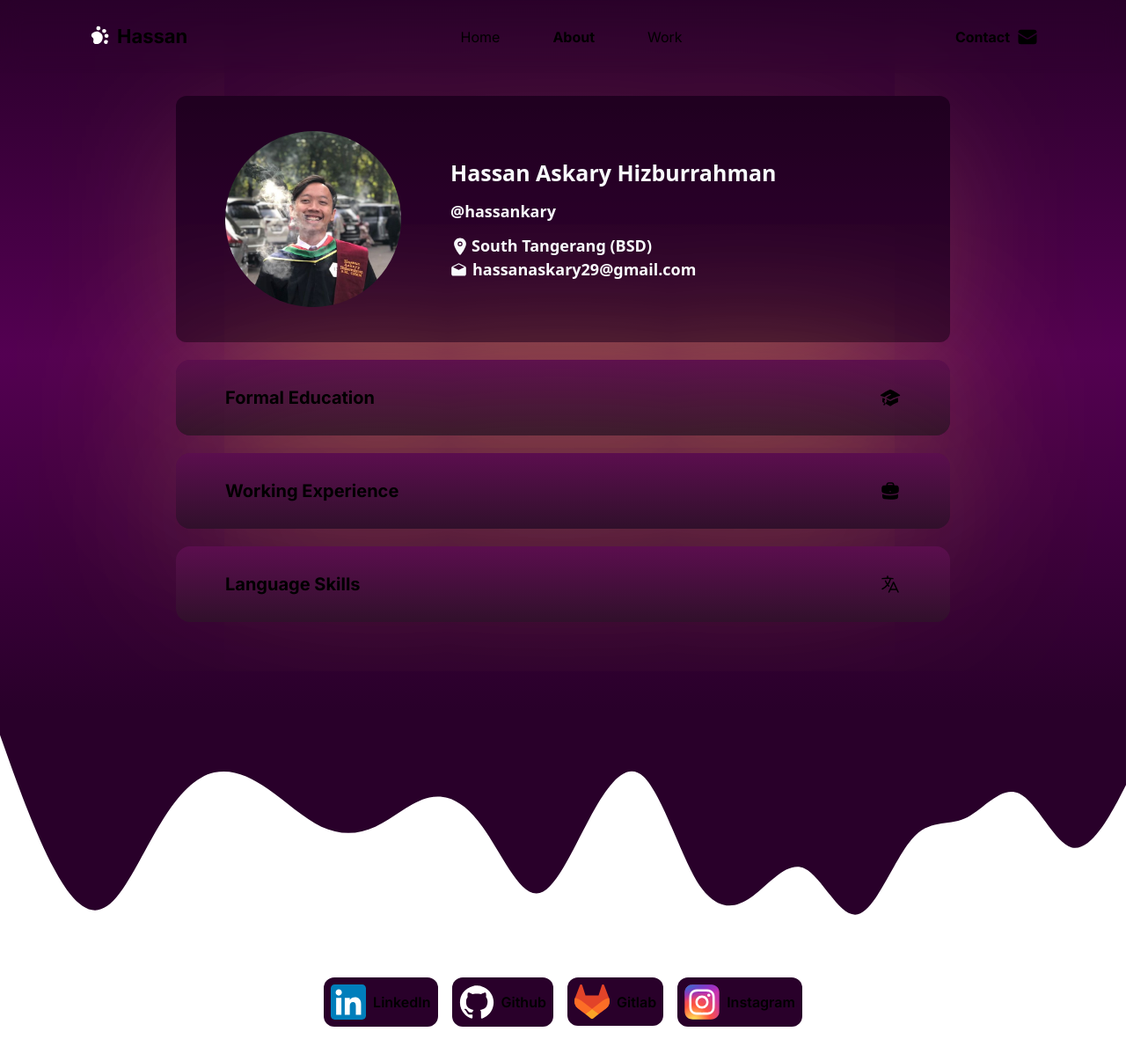
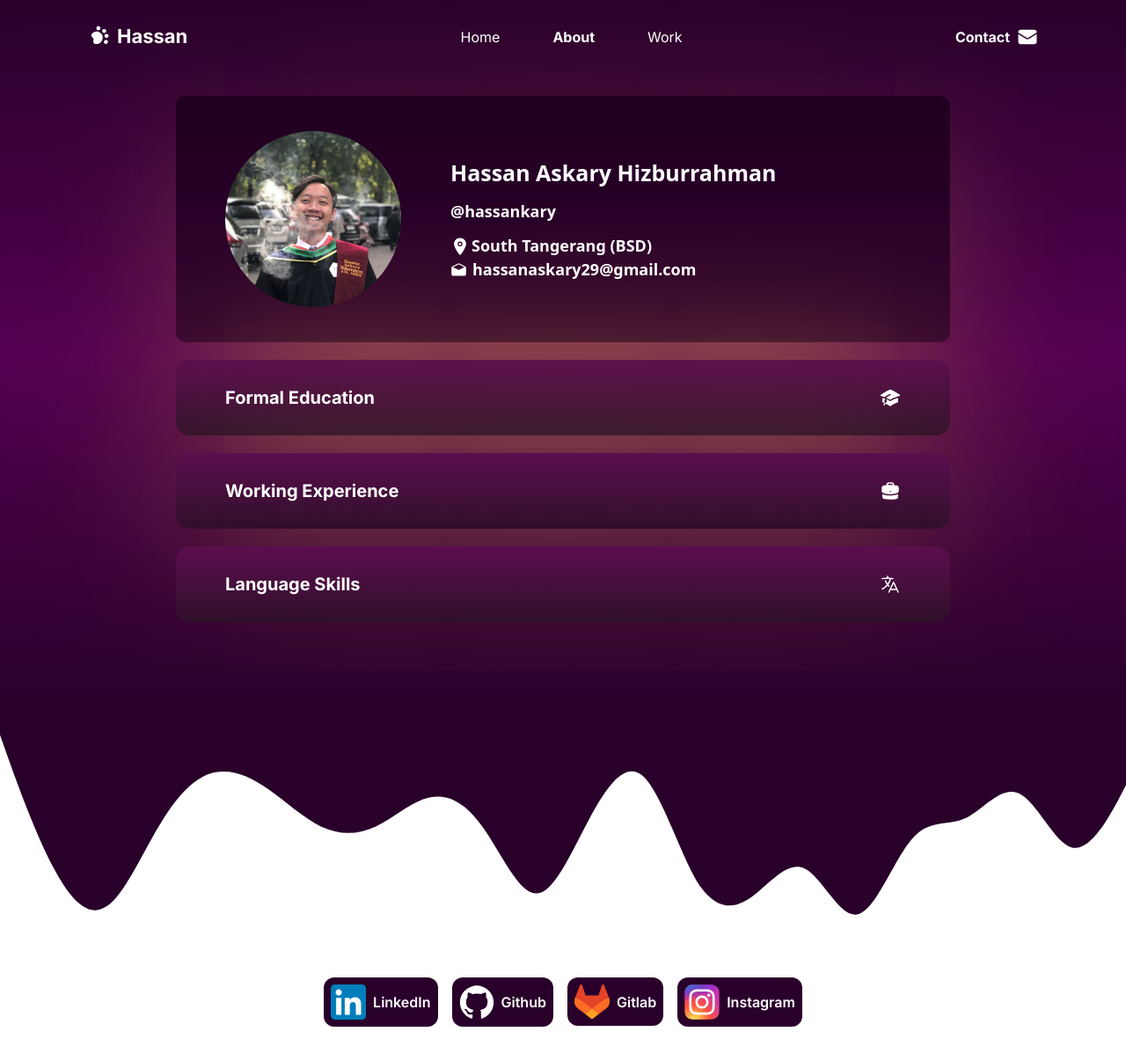
Before and after one commit to hassankary/hassankary-portfolio, a Next.js app: page /about in a window 1280 px wide. Shown: the top 1206 px of the page at 88% size. Built offline with nearby package versions, Linux system fonts and the light colour scheme.

Commit message:
fix styling

```diff
--- a/src/app/about/page.js
+++ b/src/app/about/page.js
@@ -93,12 +93,12 @@ export default function About() {
   return (
     <>
       <Header params={page} />
-      <div className="z-30 flex-col w-full pt-[109px] pb-[100px] px-8 sm:px-[100px] md:px-[135px] lg:px-[150px] xl:px-[200px] bg-gradient-to-t from-[#29002A] via-[#540052] to-[#29002A] justify-center lg:justify-between">
+      <div className="z-30 flex-col w-full pt-[109px] pb-[100px] px-4 sm:px-[100px] md:px-[135px] lg:px-[150px] xl:px-[200px] bg-gradient-to-t from-[#29002A] via-[#540052] to-[#29002A] text-white justify-center lg:justify-between">
         <motion.div
           animate={{ y: [-20, 0], opacity: 1 }}
           initial={{ opacity: 0 }}
           transition={{ type: "tween", duration: 0.2 }}
-          className="flex flex-col px-10 lg:px-14 py-10 space-y-7 lg:space-y-0 bg-black bg-opacity-40 text-slate-50 shadow-[#FFC93E] shadow-[0_25px_200px_-80px] lg:flex-row lg:justify-center w-full rounded-xl"
+          className="flex flex-col px-10 lg:px-14 py-10 space-y-7 lg:space-y-0 bg-black bg-opacity-40 text-white shadow-[#FFC93E] shadow-[0_25px_200px_-80px] lg:flex-row lg:justify-center w-full rounded-xl"
         >
           <div className="flex justify-center rounded-full ">
             <div className="w-[200px] rounded-full  ">
@@ -147,7 +147,7 @@ export default function About() {
           initial="hidden"
           whileTap={{ scale: 0.98 }}
           onClick={() => setShow({ ...show, education: !show.education })}
-          className="flex text-left justify-between items-center text-[18px] md:text-[20px] font-bold mt-5 px-10 sm:px-14 py-7 bg-gradient-to-t from-[#30102b] to-[#5B0E4E] hover:bg-gradient-to-t hover:from-[#30102b76] hover:to-[#5b0e4e90] shadow-[#FFC93E] shadow-[0_25px_200px_-20px] transition w-full rounded-2xl"
+          className="flex text-left justify-between items-center text-[18px] text-white md:text-[20px] font-bold mt-5 px-10 sm:px-14 py-7 bg-gradient-to-t from-[#30102b] to-[#5B0E4E] hover:bg-gradient-to-t hover:from-[#30102b76] hover:to-[#5b0e4e90] shadow-[#FFC93E] shadow-[0_25px_200px_-20px] transition w-full rounded-2xl"
         >
           <span>Formal Education</span>
           <span>
@@ -161,7 +161,7 @@ export default function About() {
             transition={{ type: "tween", duration: 0.6 }}
             className="px-5"
           >
-            <div className="px-7 pt-5 pb-6 space-y-5 bg-black bg-opacity-30 backdrop-blur-lg  rounded-b-xl">
+            <div className="px-7 pt-5 pb-6 space-y-5 text-white bg-black bg-opacity-30 backdrop-blur-lg  rounded-b-xl">
               {dataEducation.map((data, idx) => {
                 return (
                   <div key={idx} className=" border-b-2">
@@ -197,7 +197,7 @@ export default function About() {
           initial="hidden"
           whileTap={{ scale: 0.98 }}
           onClick={() => setShow({ ...show, experience: !show.experience })}
-          className="flex text-left justify-between items-center text-[18px] md:text-[20px] font-bold mt-5 px-10 sm:px-14 py-7 bg-gradient-to-t from-[#30102b] to-[#5B0E4E] hover:bg-gradient-to-t hover:from-[#30102b76] hover:to-[#5b0e4e90] shadow-[#FFC93E] shadow-[0_25px_200px_-31px] transition w-full rounded-2xl"
+          className="flex text-left justify-between items-center text-[18px] text-white md:text-[20px] font-bold mt-5 px-10 sm:px-14 py-7 bg-gradient-to-t from-[#30102b] to-[#5B0E4E] hover:bg-gradient-to-t hover:from-[#30102b76] hover:to-[#5b0e4e90] shadow-[#FFC93E] shadow-[0_25px_200px_-31px] transition w-full rounded-2xl"
         >
           <span>Working Experience</span>
           <span>
@@ -211,7 +211,7 @@ export default function About() {
             transition={{ type: "tween", duration: 0.6 }}
             className="px-5"
           >
-            <div className="px-7 pt-5 pb-6 space-y-5 bg-black bg-opacity-30 backdrop-blur-lg rounded-b-xl">
+            <div className="px-7 pt-5 pb-6 space-y-5 text-white bg-black bg-opacity-30 backdrop-blur-lg rounded-b-xl">
               {dataExperience.map((data, idx) => {
                 return (
                   <div key={idx} className=" border-b-2">
@@ -288,7 +288,7 @@ export default function About() {
           initial="hidden"
           whileTap={{ scale: 0.98 }}
           onClick={() => setShow({ ...show, language: !show.language })}
-          className="flex text-left justify-between items-center text-[18px] md:text-[20px] font-bold mt-5 px-10 sm:px-14 py-7 bg-gradient-to-t from-[#30102b] to-[#5B0E4E] hover:bg-gradient-to-t hover:from-[#30102b76] hover:to-[#5b0e4e90]  transition w-full rounded-2xl"
+          className="flex text-left justify-between items-center text-[18px] text-white md:text-[20px] font-bold mt-5 px-10 sm:px-14 py-7 bg-gradient-to-t from-[#30102b] to-[#5B0E4E] hover:bg-gradient-to-t hover:from-[#30102b76] hover:to-[#5b0e4e90]  transition w-full rounded-2xl"
         >
           <span>Language Skills</span>
           <span>
@@ -302,7 +302,7 @@ export default function About() {
             transition={{ type: "tween", duration: 0.6 }}
             className="px-5"
           >
-            <div className="px-7 pt-5 pb-6 space-y-5 bg-black bg-opacity-30 backdrop-blur-lg  rounded-b-xl">
+            <div className="px-7 pt-5 pb-6 space-y-5 bg-black text-white bg-opacity-30 backdrop-blur-lg  rounded-b-xl">
               <div className="flex border-b-2 items-center pb-5">
                 <span className="text-base sm:text-lg font-semibold mr-3 sm:mr-5">English</span>
                 {[1, 2, 3, 4, 5, 6, 7].map((box, idx) => {
--- a/src/app/page.js
+++ b/src/app/page.js
@@ -54,7 +54,7 @@ export default function Home() {
       <Header params={page} />
       <div
         id="home"
-        className=" z-30 flex pt-[109px] sm:px-[100px] px-16 bg-gradient-to-b from-[#29002A] to-[#540052] justify-center lg:justify-between w-full"
+        className=" z-30 flex pt-[109px] sm:px-[100px] px-16 text-white bg-gradient-to-b from-[#29002A] to-[#540052] justify-center lg:justify-between w-full"
       >
         <div className="flex flex-col items-center lg:flex-row lg:justify-around py-[50px] w-full">
           <div className="flex flex-col justify-center lg:w-1/2 xl:w-fit space-y-3">
--- a/src/components/Header.js
+++ b/src/components/Header.js
@@ -168,7 +168,7 @@ export const Header = ({ params }) => {
       <div
         className={`${
           show ? "bg-black bg-opacity-20 md:bg-opacity-10" : "bg-transparent"
-        } flex fixed z-50 px-[50px] sm:px-[60px] md:px-[100px] w-full py-[11px] md:py-[15px] backdrop-blur-md justify-between`}
+        } flex fixed z-50 px-[32px] sm:px-[60px] md:px-[100px] w-full py-[11px] md:py-[15px] text-white backdrop-blur-md justify-between`}
       >
         <Link href={"/"}>
           <div className="flex h-[53px] space-x-2 items-center text-[22px] font-bold">
@@ -215,7 +215,7 @@ export const Header = ({ params }) => {
           <ContactIcon />
           </Link>
         </div>
-        <div className="flex justify-start items-center sm:hidden">
+        <div className="flex justify-start text-slate-50 items-center sm:hidden">
           <Dropdown
             dismissOnClick={false}
             renderTrigger={() => (
--- a/src/components/LogoFooter.js
+++ b/src/components/LogoFooter.js
@@ -4,7 +4,7 @@ import Link from "next/link";
 export const LogoFooter = ({ href, src, alt, title }) => {
   return (
     <Link href={href} target="_blank">
-      <div className="flex px-2 py-2 items-center space-x-2 rounded-xl font-semibold bg-[#29002A] hover:bg-[#401241]">
+      <div className="flex px-2 py-2 items-center space-x-2 rounded-xl font-semibold bg-[#29002A] hover:bg-[#401241] text-white">
         <Image src={src} height={40} width={40} alt={alt} />
         <p className=" hidden sm:flex">{title}</p>
       </div>
```
Also changed, not shown: src/components/cards/cards.js (+2 -1 lines).
